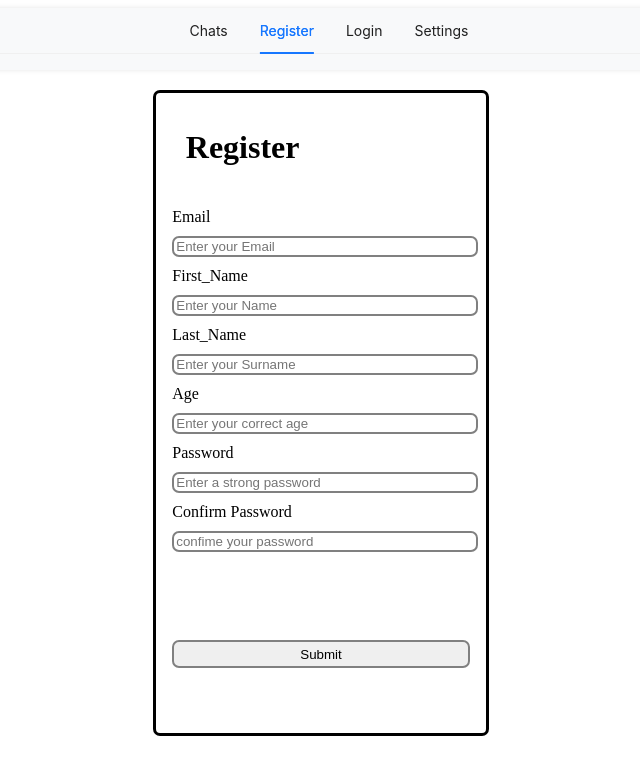
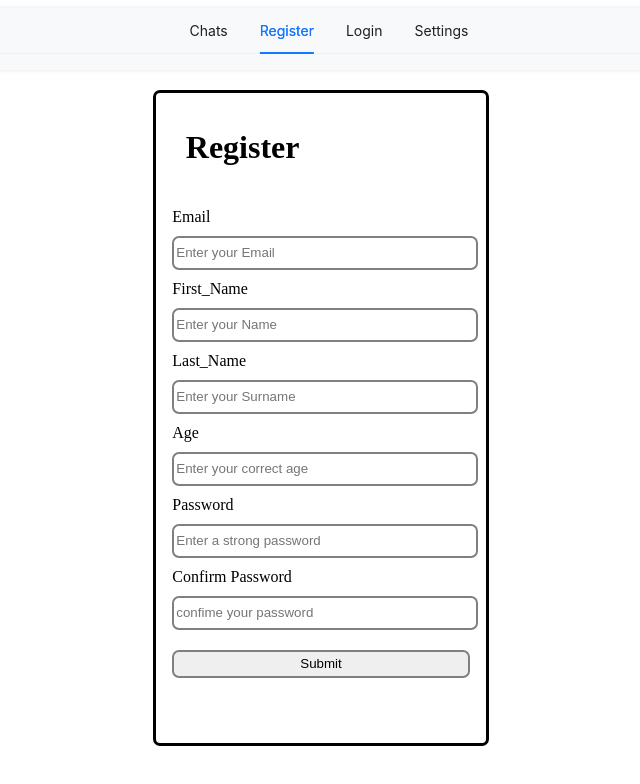
Before and after one commit to samsingh2h27e/chatting-app, a React (Create React App) app in the folder frontend/: page /register in a window 1280 px wide. Shown: the top 784 px of the page, without its empty margins (319-959 px from the left). Built offline with nearby package versions, Linux system fonts and the light colour scheme.

Commit message:
minute change in register

```diff
--- a/frontend/src/register.css
+++ b/frontend/src/register.css
@@ -3,7 +3,7 @@
 }
 
 .register{
-  height: 80vh;
+  height:fit-content;
   width: 27%;
   display: flex;
   flex-direction: column;
```
